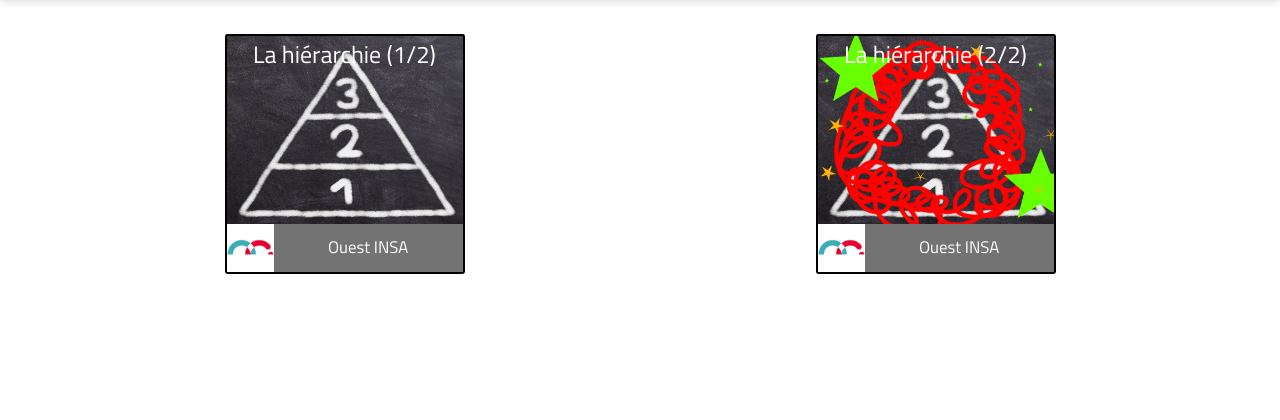
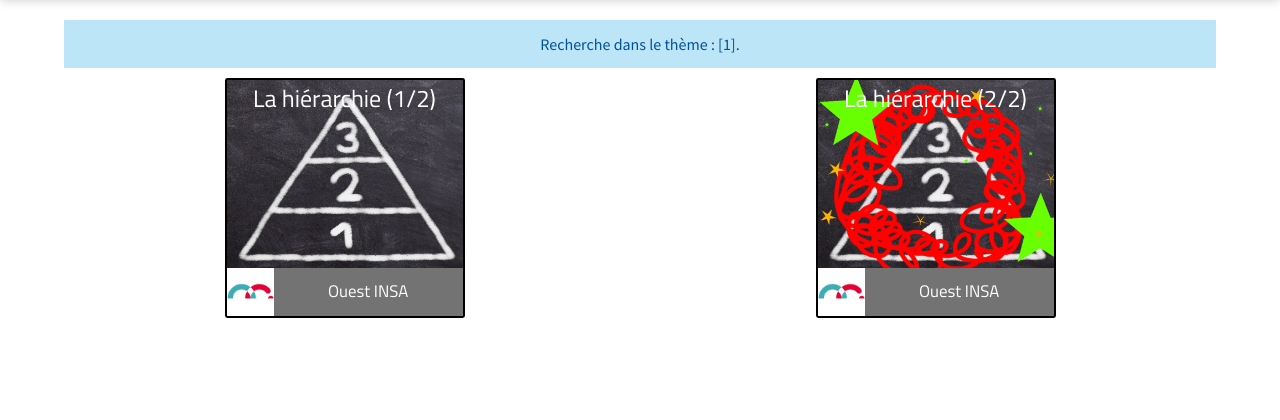
Before and after one commit to jamailun/PlateformeJE, a PHP site: page /themes.php?theme=1 in a window 1280 px wide. Shown: the part 72-492 px from the top of the page. Run offline with PHP 8.4, Linux system fonts and the light colour scheme; the visitor is signed in with stand-in values (Sample User, id 1).

Commit message:
Ajout d'un message d'info concernant la recherche effectuée.

```diff
--- a/css/style.css
+++ b/css/style.css
@@ -624,6 +624,8 @@ iframe {
 }
 
 .isa_info {
+    margin-top: -30px;
+    text-align: center;
     color: #00529B;
     background-color: #BDE5F8;
 }
--- a/themes.php
+++ b/themes.php
@@ -68,8 +68,12 @@ if(isset($_SESSION['loggedin']) && $_SESSION['loggedin'] == true) {
     <div class="themeContainer">
     <?php
         $query = "";
-        if ( isset($_GET['theme']) ) {
+        $queryType = "query";
+        if( isset( $_GET['query'] )) {
+            $query = htmlspecialchars($_GET['query']);
+        } else {
             $query = htmlspecialchars($_GET['theme']);
+            $queryType = "theme";
         }
 
         include 'data/formationLoader.php';
@@ -85,6 +89,12 @@ if(isset($_SESSION['loggedin']) && $_SESSION['loggedin'] == true) {
                     </script> ";
         } else {
             //Si on a des vidéos.
+            echo "<div class='isa_info'>Recherche ";
+            if($queryType == "query")
+                echo "par ".$query.".";
+            else
+                echo "dans le thème : [".$query."].";
+            echo "</div>";
             $formationPerLine = 4;
             $lineCounter = 1;
             echo " <div class=\"row\">";
```
